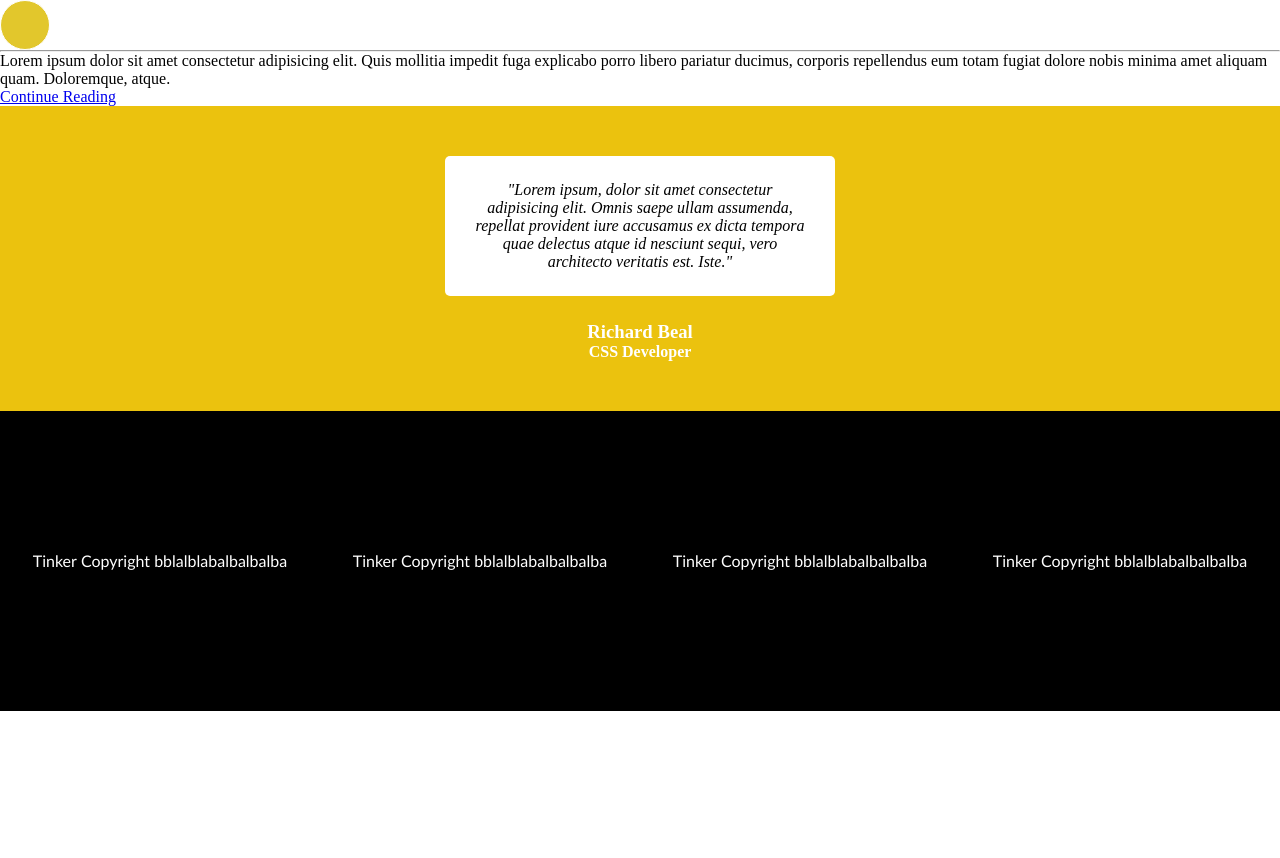
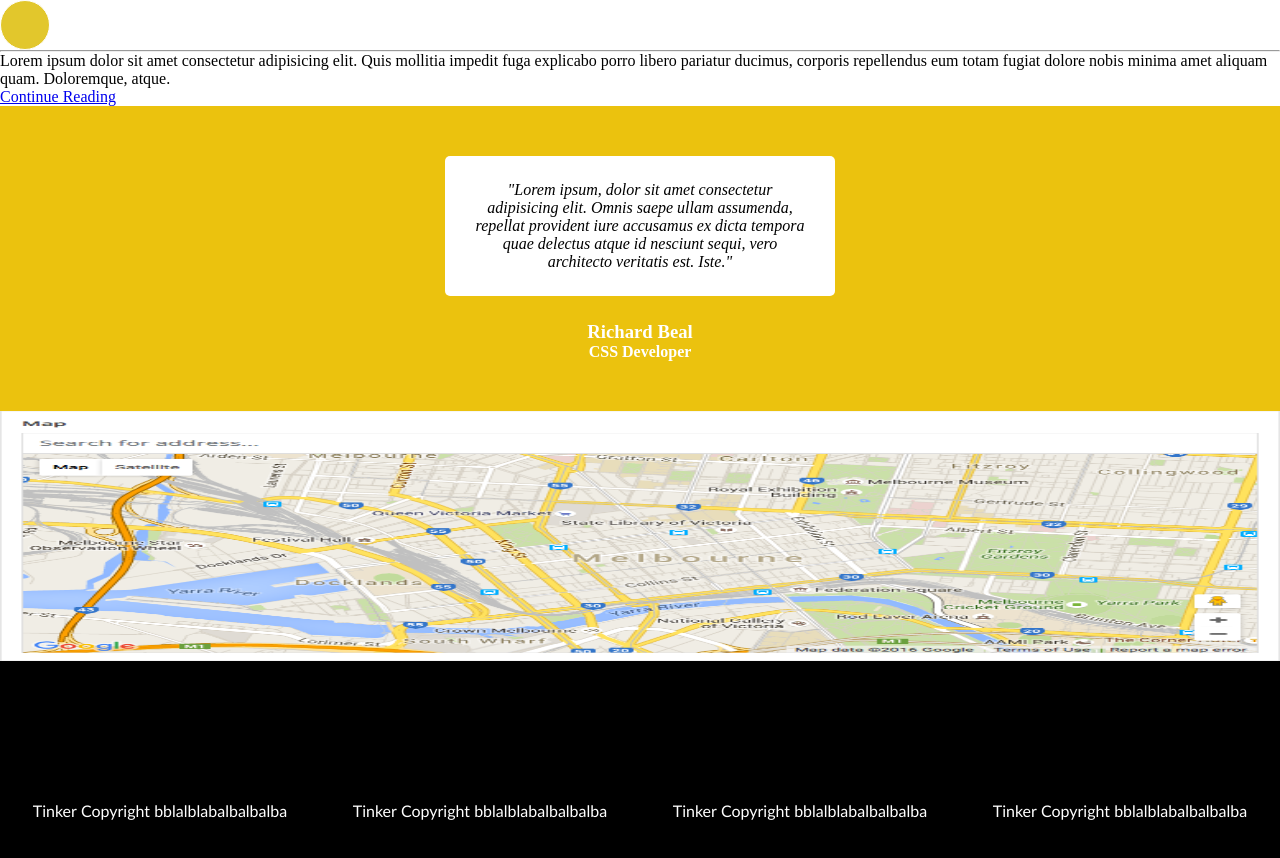
Before and after one commit to cidou33/exo_SAC, a plain HTML site: page index.html in a window 1280 px wide. Before the commit the page ends 800 px from the top, so only its background shows below. Drawn offline with Linux system fonts and the light colour scheme.

Commit message:
ajout de la map

```diff
--- a/index.html
+++ b/index.html
@@ -44,7 +44,7 @@
         </div>
     </section>
 
-    <section><img src="" alt=""></section>
+    <section id="setcionMap"><img src="img/map.png" id="map" alt=""></section>
 
     </main>
     <footer>
--- a/style.css
+++ b/style.css
@@ -11,6 +11,13 @@ nav{
     width: 100%;
     height:300px;
     background-color: black;
+}
+#sectionMap{
+    width:100%;
+}
+#map{
+    width:100%;
+    height: 250px;
 }
 span{
     color: white;
```
